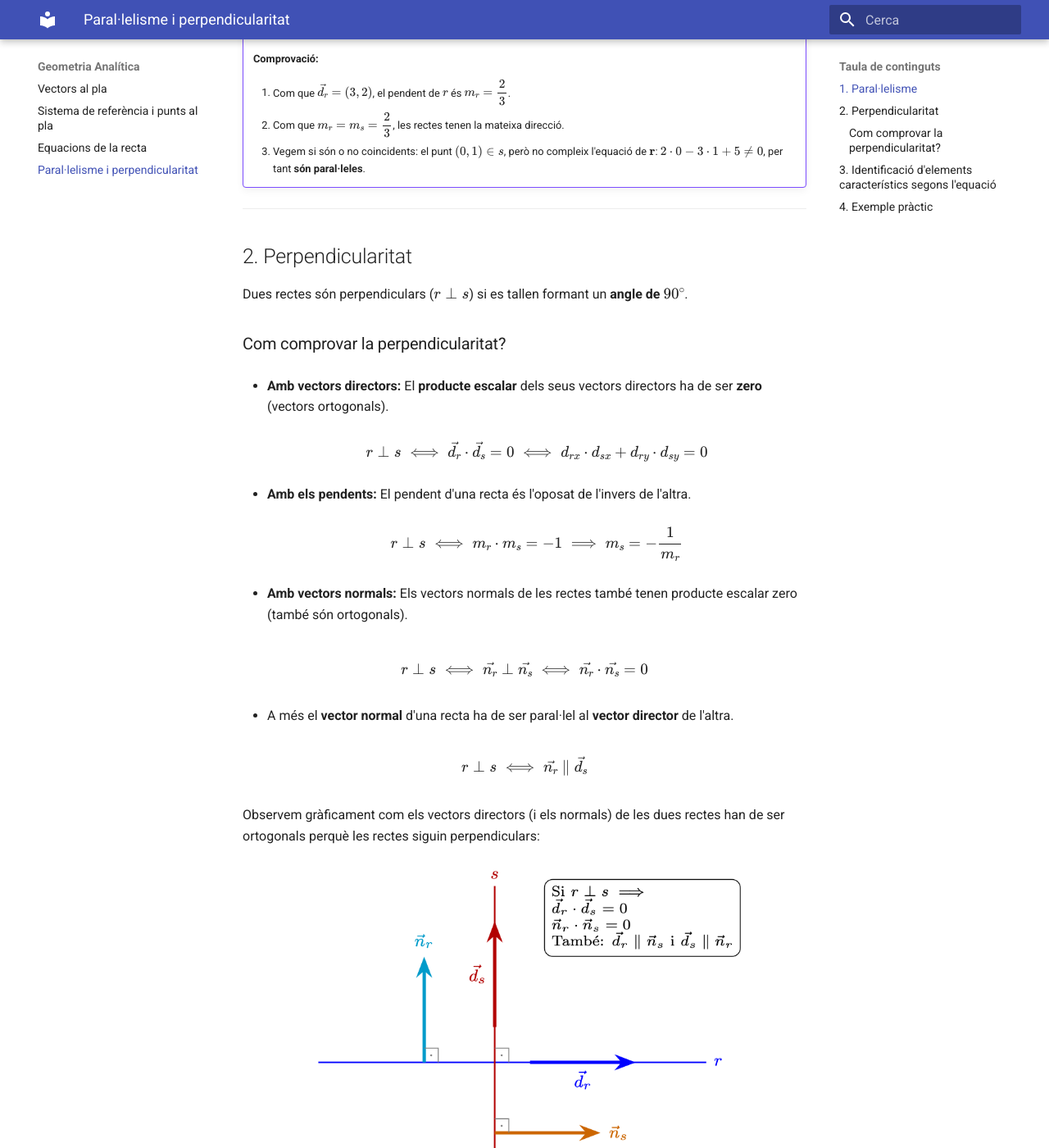
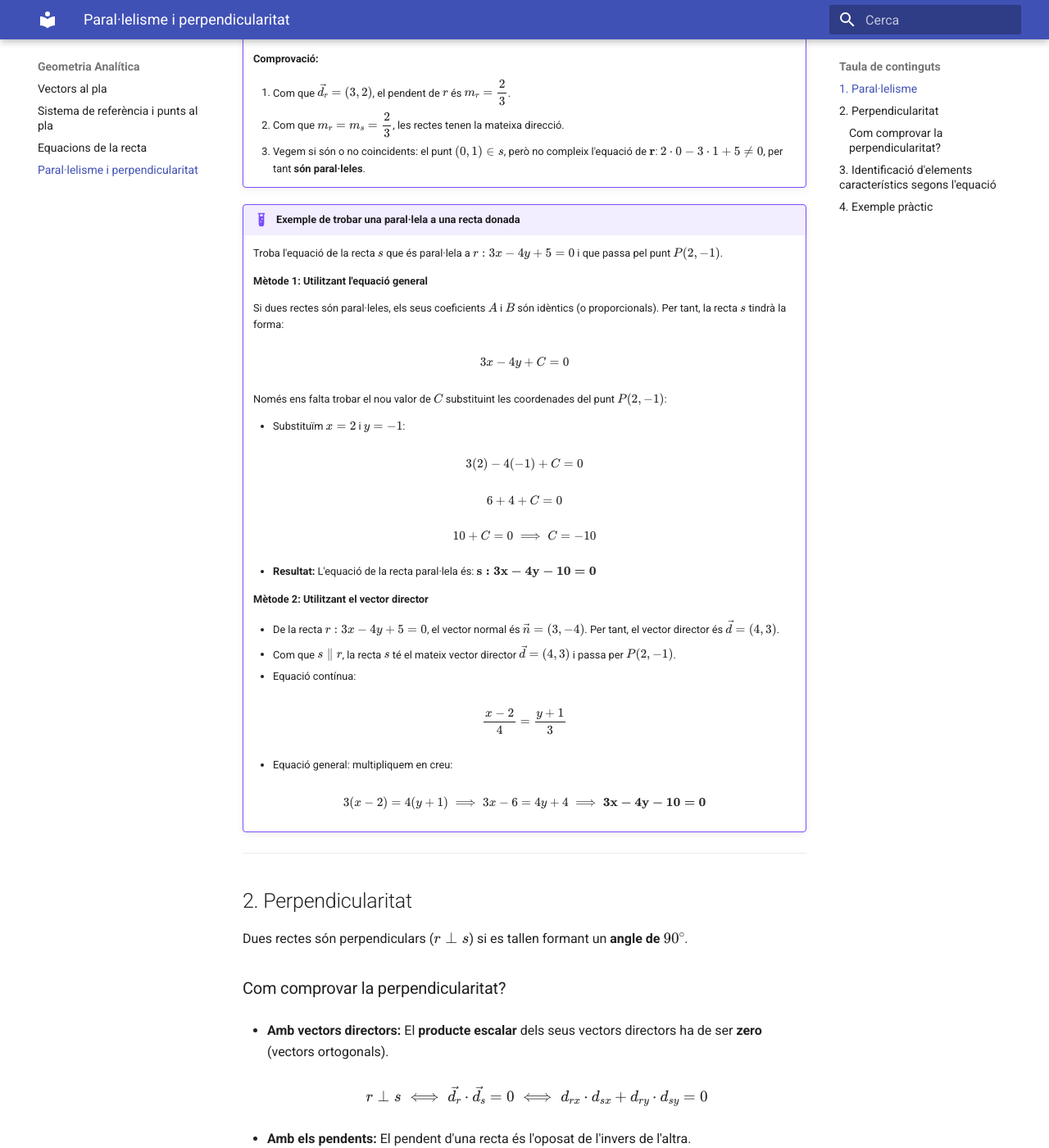
Before and after one commit to irazuzta/MatematiquesBat, an MkDocs documentation site: the page built from docs/geometria/perpendicularitat i parallelisme.md, in a window 1280 px wide and 1400 px high, scrolled down 1652 px. Shown: the whole window at 82% size. Built offline with MkDocs 1.6.1 and Material for MkDocs 9.7.7, drawn with Linux system fonts in a browser that asks for light colours.

Commit message:
apartat perpendicularitat_v2

```diff
--- a/docs/geometria/perpendicularitat i parallelisme.md
+++ b/docs/geometria/perpendicularitat i parallelisme.md
@@ -41,6 +41,41 @@ Dues rectes paral·leles no tenen cap punt en comú i dues rectes coincidents el
     2. Com que $m_r = m_s =\displaystyle \frac{2}{3}$, les rectes tenen la mateixa direcció.
     3. Vegem si són o no coincidents: el punt $(0,1)\in s$, però no compleix l'equació de $\mathbf{r}$: $2\cdot 0-3\cdot1 +5 \neq 0$, per tant **són paral·leles**.
 
+!!! example "Exemple de trobar una paral·lela a una recta donada"
+
+    Troba l'equació de la recta $s$ que és paral·lela a $r: 3x - 4y + 5 = 0$ i que passa pel punt $P(2, -1)$.
+
+    **Mètode 1: Utilitzant l'equació general**
+
+    Si dues rectes són paral·leles, els seus coeficients $A$ i $B$ són idèntics (o proporcionals). Per tant, la recta $s$ tindrà la forma:
+
+    $$3x - 4y + C = 0$$
+
+    Només ens falta trobar el nou valor de $C$ substituint les coordenades del punt $P(2, -1)$:
+
+    * Substituïm $x = 2$ i $y = -1$:
+
+    $$3(2) - 4(-1) + C = 0$$
+
+    $$6 + 4 + C = 0$$
+
+    $$10 + C = 0 \implies C = -10$$
+
+    * **Resultat:** L'equació de la recta paral·lela és: $\mathbf{s: 3x - 4y - 10 = 0}$
+
+
+
+    **Mètode 2: Utilitzant el vector director**
+
+    * De la recta $r: 3x - 4y + 5 = 0$, el vector normal és $\vec{n} = (3, -4)$. Per tant, el vector director és $\vec{d} = (4, 3)$.
+    * Com que $s \parallel r$, la recta $s$ té el mateix vector director $\vec{d} = (4, 3)$ i passa per $P(2, -1)$.
+    * Equació contínua:
+
+    $$\frac{x - 2}{4} = \frac{y + 1}{3}$$
+
+    * Equació general: multipliquem en creu:
+
+    $$3(x - 2) = 4(y + 1) \implies 3x - 6 = 4y + 4 \implies \mathbf{3x - 4y - 10 = 0}$$
 
 
 ---
```
